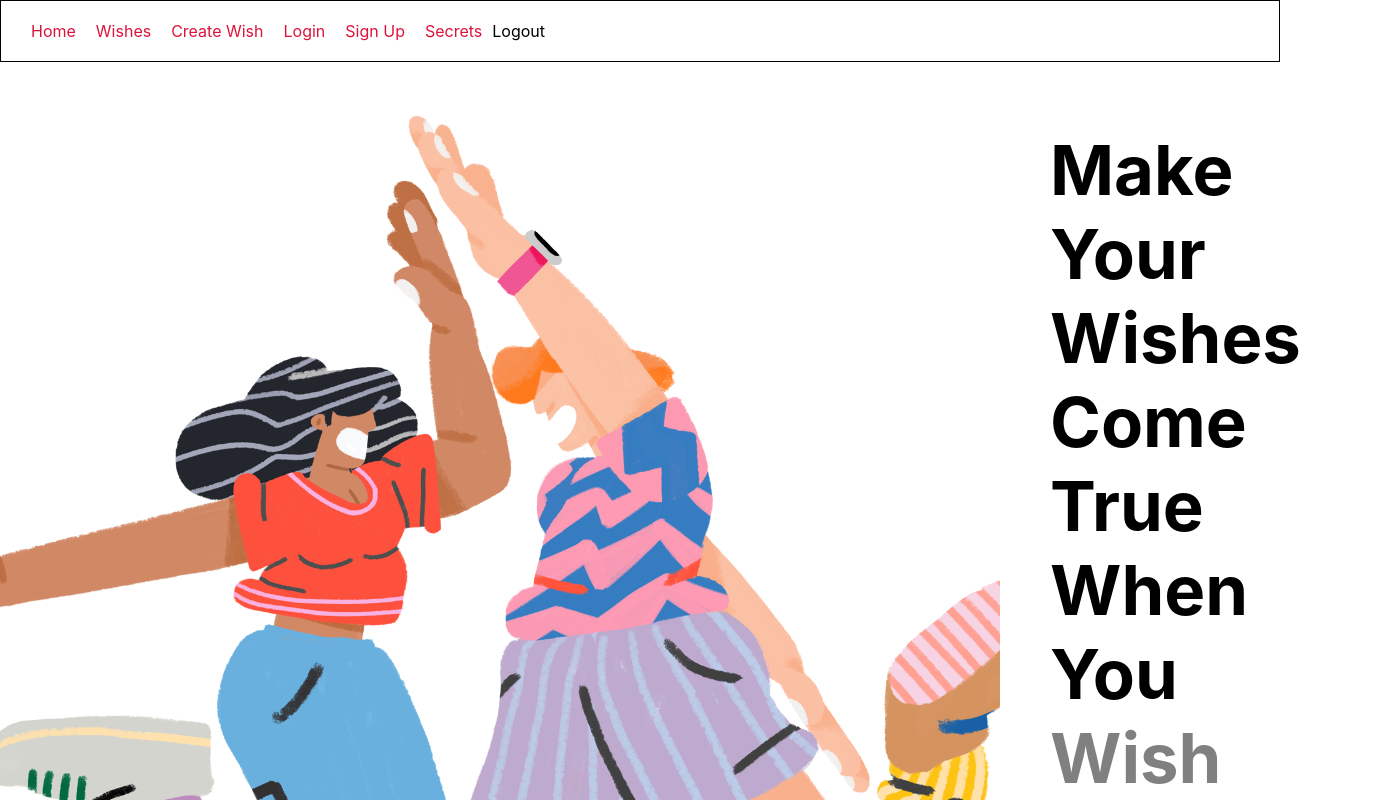
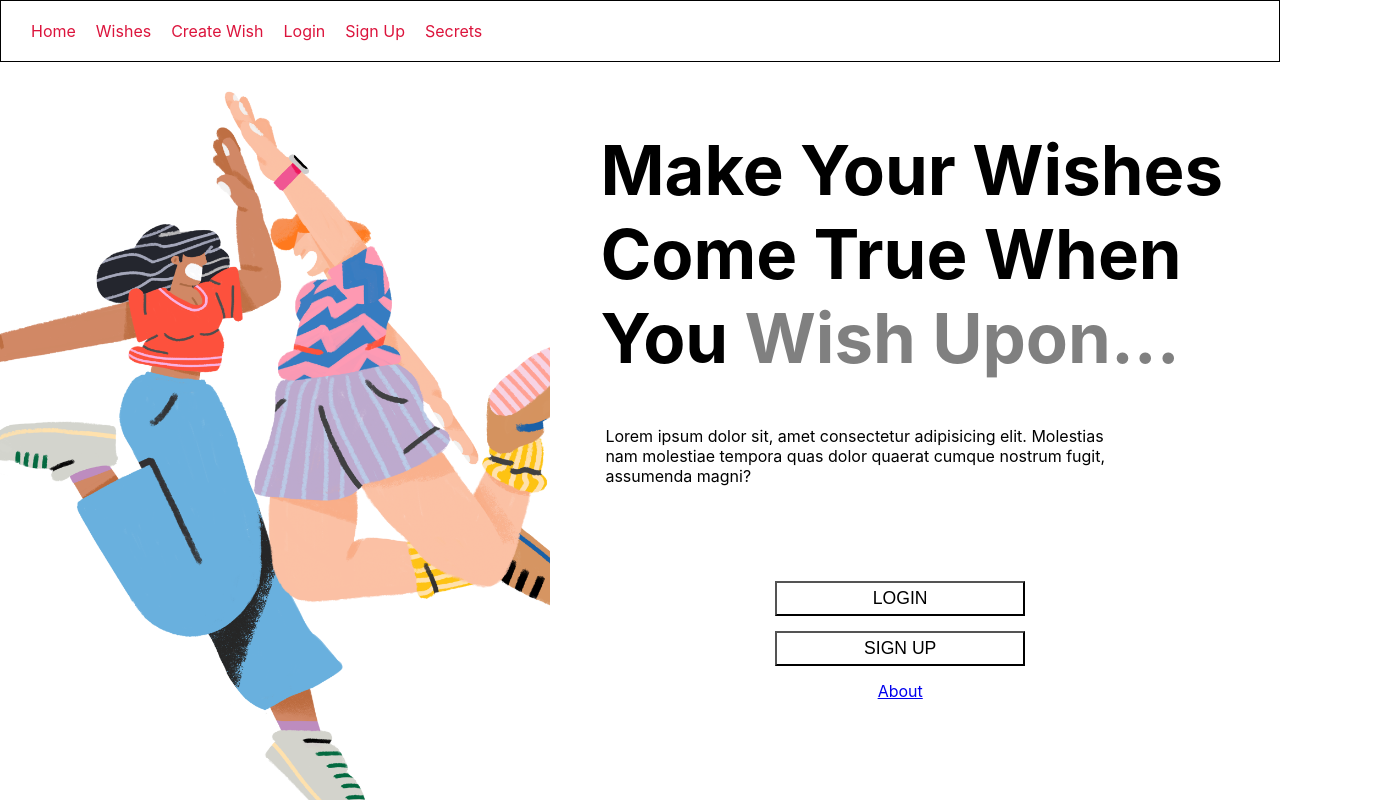
Before and after one commit to Lanzhou-J/WishUpon_client, a React (Create React App) app: page / in a window 1280 px wide. Shown: the top 800 px of the page, 1380 px wide, since content can reach past the window. Built offline with nearby package versions, Linux system fonts and the light colour scheme.

Commit message:
conditional rendering show logout link after login

```diff
--- a/src/components/Login.jsx
+++ b/src/components/Login.jsx
@@ -30,6 +30,7 @@ class Login extends React.Component {
         const { jwt } = await response.json();
         localStorage.setItem("token", jwt);
         this.props.history.push("/secrets");
+        window.location.reload();
       }
     } catch (err) {
       this.setState({
--- a/src/components/SignUp.jsx
+++ b/src/components/SignUp.jsx
@@ -34,6 +34,7 @@ class SignUp extends React.Component {
         const { jwt } = await response.json()
         localStorage.setItem("token", jwt);
         this.props.history.push("/secrets");
+        window.location.reload();
       }
     } catch (err) {
       console.log(err.message)
--- a/src/shared/Navbar.jsx
+++ b/src/shared/Navbar.jsx
@@ -5,7 +5,8 @@ import { useHistory } from "react-router-dom";
 
 const NavBar = () => {
   const history = useHistory();
-
+  console.log(localStorage.getItem("token"));
+  if (localStorage.getItem("token") !== null) {
     return (
       <nav>
         <Link to="/">Home</Link>
@@ -14,16 +15,31 @@ const NavBar = () => {
         <Link to="/login">Login</Link>
         <Link to="/sign-up">Sign Up</Link>
         <Link to="/secrets">Secrets</Link>
-      <span
+        <a
           onClick={() => {
             localStorage.removeItem("token");
             history.push("/login");
+            window.location.reload();
+
           }}
         >
           Logout
-      </span>
+        </a>
       </nav>
     );
+  }else{
+    return (
+      <nav>
+        <Link to="/">Home</Link>
+        <Link to="/wishes">Wishes</Link>
+        <Link to="/wishes/create">Create Wish</Link>
+        <Link to="/login">Login</Link>
+        <Link to="/sign-up">Sign Up</Link>
+        <Link to="/secrets">Secrets</Link>
+      </nav>
+    );
+  }
+
 };
 
 export default NavBar;
--- a/src/stylesheets/Home.scss
+++ b/src/stylesheets/Home.scss
@@ -2,8 +2,9 @@
   display: flex;
 }
 
-// #Home-image {
-// }
+#Home-image {
+  width: 43vw;
+}
 
 .text-container {
   padding: 20px 50px 0 50px;
```
Lines whose indentation alone changed are shown as unchanged.
